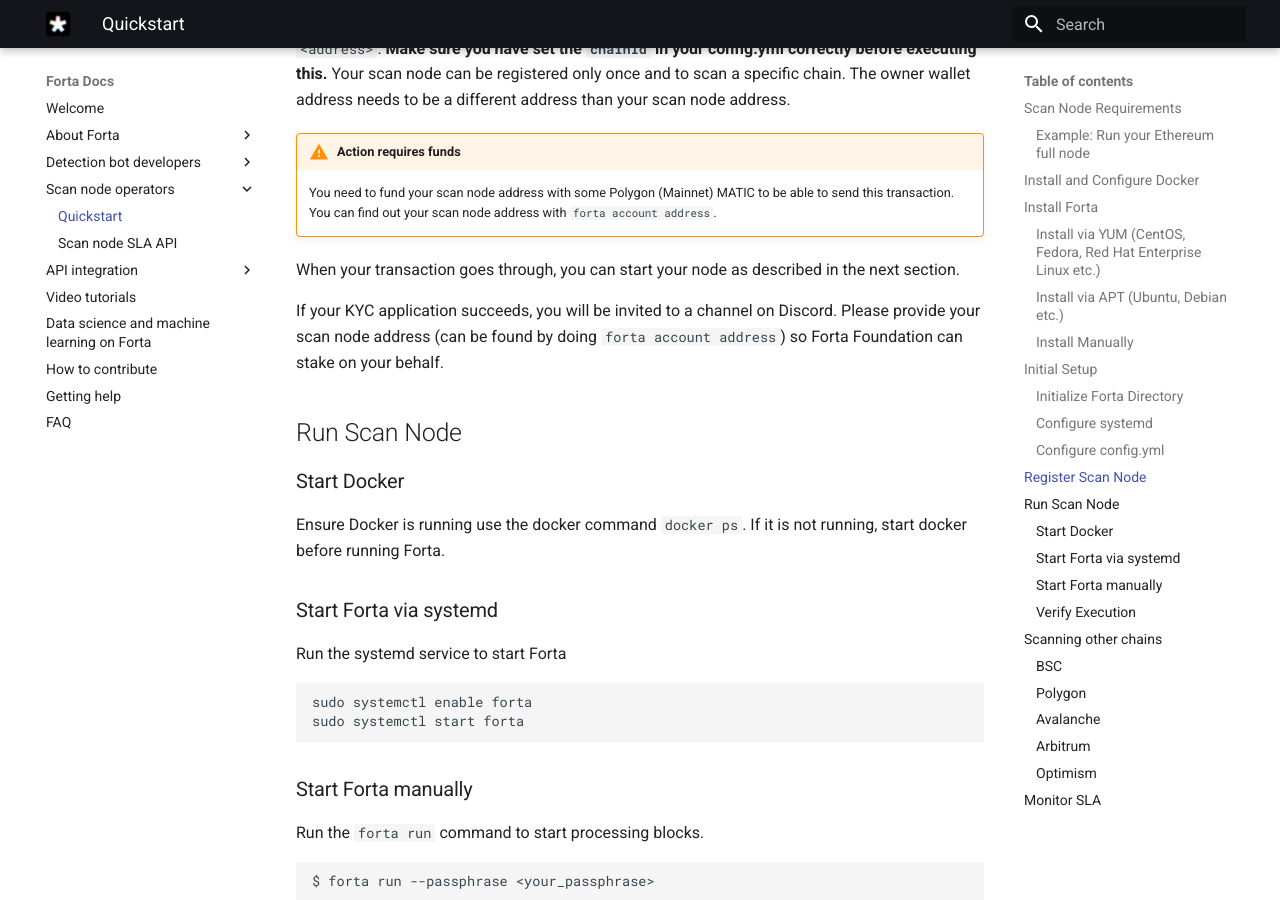
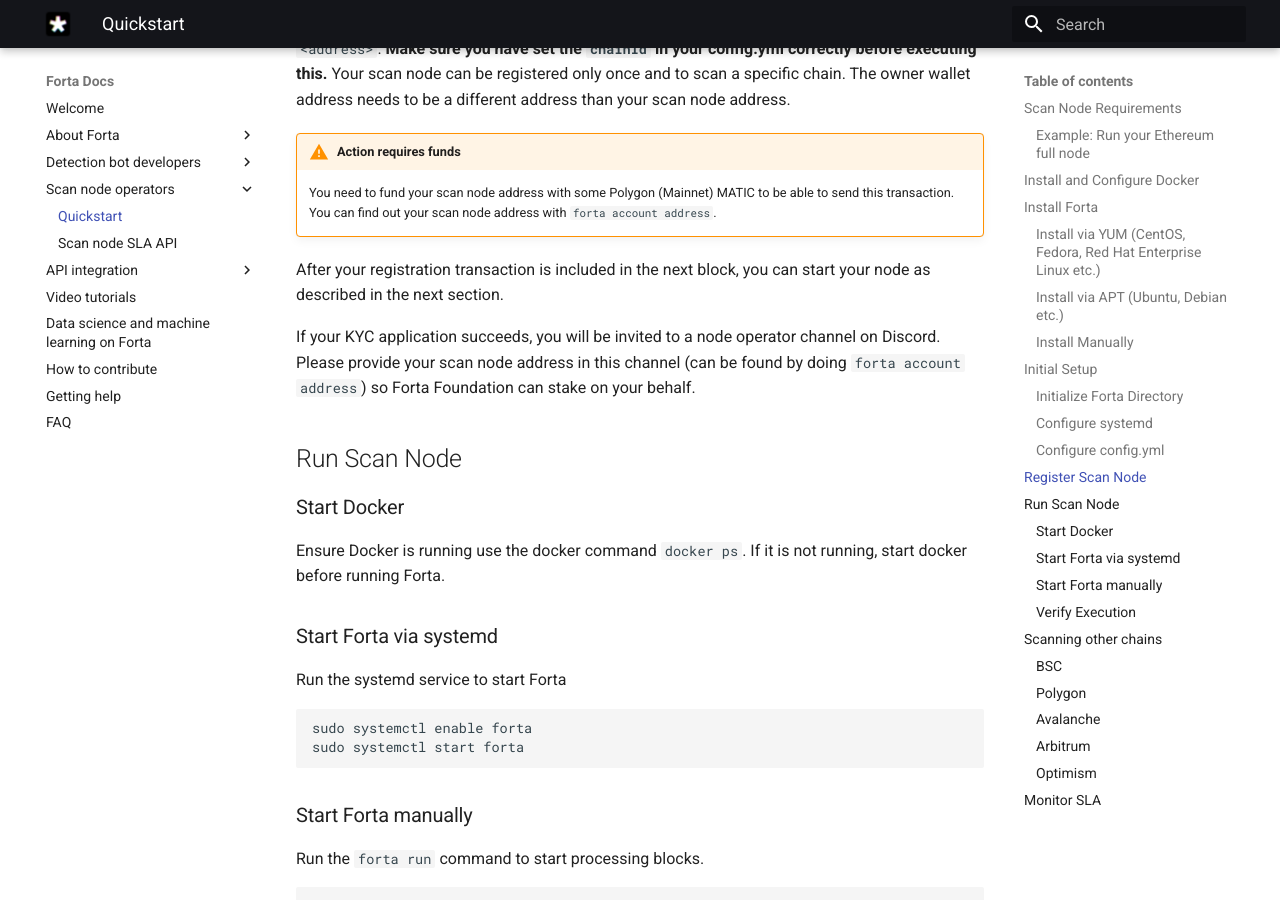
Before and after one commit to forta-network/docs, an MkDocs documentation site: the page built from docs/scanner-quickstart.md, in a window 1280 px wide and 900 px high, scrolled down 5929 px. Built offline with MkDocs 1.6.1 and Material for MkDocs 9.7.7, drawn with Linux system fonts in a browser that asks for light colours.

Commit message:
clarify further

```diff
--- a/docs/scanner-quickstart.md
+++ b/docs/scanner-quickstart.md
@@ -231,9 +231,9 @@
 !!! warning "Action requires funds"
     You need to fund your scan node address with some Polygon (Mainnet) MATIC to be able to send this transaction. You can find out your scan node address with `forta account address`.
 
-When your transaction goes through, you can start your node as described in the next section.
+After your registration transaction is included in the next block, you can start your node as described in the next section.
 
-If your KYC application succeeds, you will be invited to a channel on Discord. Please provide your scan node address (can be found by doing `forta account address`) so Forta Foundation can stake on your behalf.
+If your KYC application succeeds, you will be invited to a node operator channel on Discord. Please provide your scan node address in this channel (can be found by doing `forta account address`) so Forta Foundation can stake on your behalf.
 
 ## Run Scan Node
 
```
